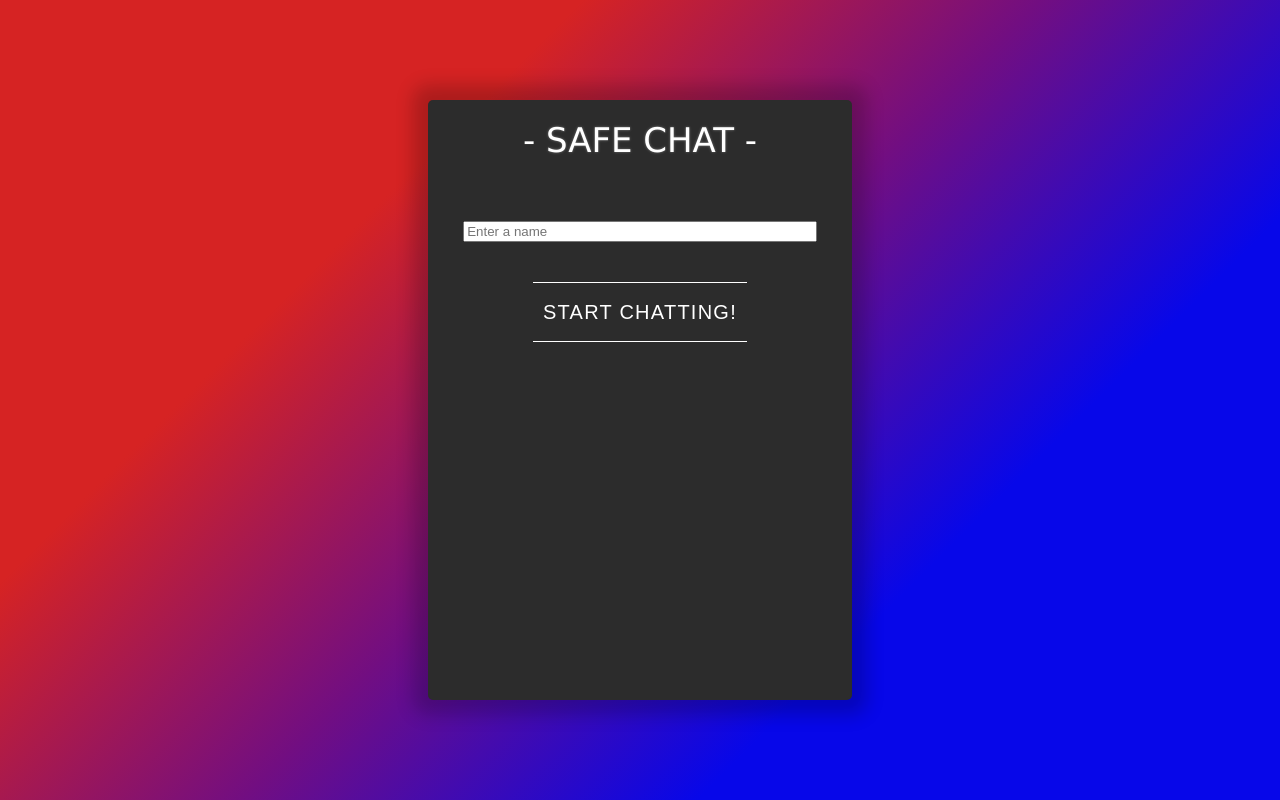
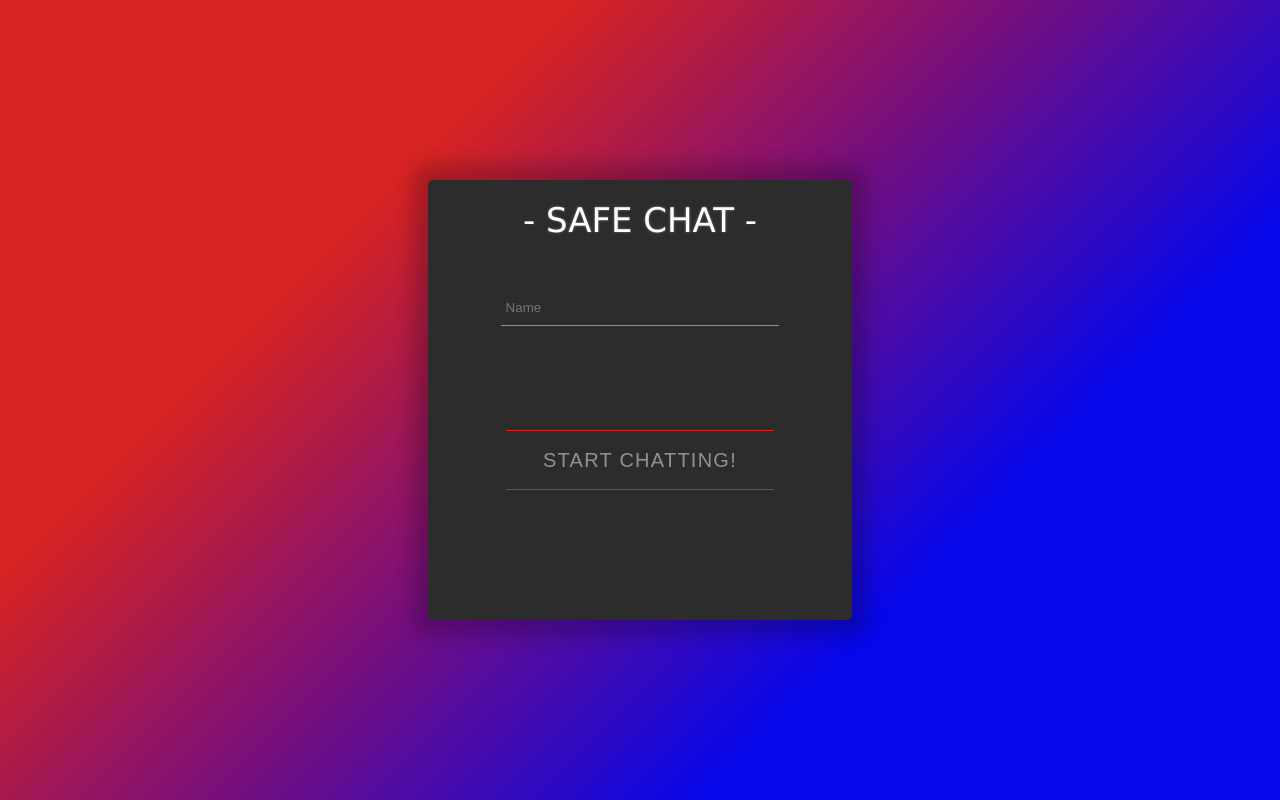
Before and after one commit to AaloFanaa/htldo4_swp, a React (Vite) app in the folder chatApp/front-end/: page / in a window 1280 px wide. Built offline with nearby package versions, Linux system fonts and the light colour scheme; no server answers.

Commit message:
loging in working on signaling server

```diff
--- a/chatApp/front-end/src/MainWrapper.tsx
+++ b/chatApp/front-end/src/MainWrapper.tsx
@@ -44,16 +44,16 @@ const MainWrapper = (props: props) => {
 
   //Handle socket messages
   useEffect(() => {
-    let data = socketMessages.pop();
+    let data: any = socketMessages.pop();
     if (data) {
       switch (data.type) {
         case 'connect':
           setSocketOpen(true);
           console.log('Connected!');
           break;
-        // case 'login':
-        //   onLogin(data);
-        //   break;
+        case 'login':
+          onLogin(data);
+          break;
         // case 'updateUsers':
         //   updateUsersList(data);
         //   break;
@@ -76,7 +76,24 @@ const MainWrapper = (props: props) => {
   }, [socketMessages]);
 
   //function for sending messages
-  const sendSocketMessage = () => {};
+  const sendSocketMessage = (message: Object) => {
+    webSocket.current?.send(JSON.stringify(message));
+  };
+
+  const handleLogin: () => void = () => {
+    setLoggingIn(true);
+    sendSocketMessage({
+      type: 'login',
+      name,
+    });
+  };
+
+  const onLogin: (data: any) => void = (data: any) => {
+    setLoggingIn(false);
+    if (data.success) {
+      console.log('Logged in!');
+    }
+  };
 
   return (
     <>
@@ -87,7 +104,14 @@ const MainWrapper = (props: props) => {
           <Chat></Chat>
         </div>
       ) : (
-        <Login></Login>
+        <Login
+          onNameChange={(username: string) => {
+            setName(username);
+          }}
+          onNameSubmit={() => {
+            handleLogin();
+          }}
+        ></Login>
       )}
     </>
   );
--- a/chatApp/front-end/src/components/Login.tsx
+++ b/chatApp/front-end/src/components/Login.tsx
@@ -1,8 +1,26 @@
-import { FormEventHandler } from 'react';
+import { FormEventHandler, useEffect, useState } from 'react';
 import styles from '../styles/Login.module.css';
 
-function Login() {
-  const handleSubmit = () => {};
+interface propsInterface {
+  onNameSubmit: () => void;
+  onNameChange: (name: string) => void;
+}
+
+function Login(props: propsInterface) {
+  const [nameValue, setNameValue] = useState<string>('');
+
+  const handleChange = (event: any) => {
+    setNameValue(event.target.value);
+  };
+
+  const handleSubmit = (event: any) => {
+    event.preventDefault();
+    props.onNameSubmit();
+  };
+
+  useEffect(() => {
+    props.onNameChange(nameValue);
+  }, [handleSubmit]);
 
   return (
     <div className={styles.Login}>
@@ -10,11 +28,13 @@ function Login() {
         <span className={styles.loginText}>
           - <span className={styles.loginHlText}>Safe Chat</span> -
         </span>
-        <form method='post' onSubmit={handleSubmit}>
+        <form onSubmit={handleSubmit} className={styles.loginForm}>
           <input
+            id='nameInput'
+            placeholder='Name'
             className={styles.loginInputName}
             type='text'
-            placeholder='Enter a name'
+            onChange={handleChange}
           />
           <button className={styles.loginButton} type='submit'>
             Start chatting!
--- a/chatApp/front-end/src/styles/Login.module.css
+++ b/chatApp/front-end/src/styles/Login.module.css
@@ -18,7 +18,7 @@
   flex-direction: column;
   background-color: var(--bgColor);
   width: 30%;
-  height: 70%;
+  height: 50%;
   padding: 2rem;
   border-radius: 0.5rem;
   box-shadow: 0px 0px 18px 15px rgba(0, 0, 0, 0.2);
@@ -35,13 +35,46 @@
   text-transform: uppercase;
 }
 
+.loginForm {
+  width: 100%;
+  height: 60%;
+  display: flex;
+  justify-content: space-between;
+  align-items: center;
+  flex-direction: column;
+}
+
 .loginInputName {
   align-self: center;
   margin: 2rem 0;
-  width: 90%;
+  padding: 0.2rem 0.5rem;
+  width: 70%;
+  height: 13%;
+  color: var(--textColor);
+  outline: none;
+  background-color: transparent;
+  border: none;
+  border-bottom: 1px solid var(--fgColor);
+  position: relative;
+  display: inline-block;
+}
+
+.loginInputName:focus {
+  background-color: var(--bgHlColor);
+}
+.loginInputName:hover {
+  background-color: var(--bgHlColor);
+}
+
+.loginInputName::after {
+  content: '';
+  position: absolute;
+  height: 100%;
+  width: 100%;
 }
 
 .loginButton {
+  width: 70%;
   margin: 1em;
   position: relative;
   font-size: 1rem;
@@ -54,12 +87,13 @@
   border: none;
   outline: none;
   cursor: pointer;
+  color: var(--fgColor);
+  transition: all 0.2s;
+}
+
+.loginButton:hover {
   color: var(--textColor);
 }
-
-/* .loginButton:hover {
-  animation: hoverTextColor 1s forwards;
-} */
 
 .loginButton:before,
 .loginButton:after {
@@ -73,19 +107,14 @@
 .loginButton:before {
   top: 0;
   left: 0;
-  box-shadow: inset 1px 1px 0 0 var(--textColor);
+  box-shadow: inset 1px 1px 0 0 var(--fgColor);
+  animation: hoverShadowBefore 2s infinite;
 }
 .loginButton:after {
   right: 0;
   bottom: 0;
-  box-shadow: inset -1px -1px 0 0 var(--textColor);
-}
-
-.loginButton:hover:before {
-  animation: hoverShadowBefore 1s forwards;
-}
-.loginButton:hover:after {
-  animation: hoverShadowAfter 1s forwards;
+  box-shadow: inset -1px -1px 0 0 var(--fgColor);
+  animation: hoverShadowAfter 2s infinite;
 }
 
 @keyframes hoverTextColor {
--- a/chatApp/front-end/src/styles/index.css
+++ b/chatApp/front-end/src/styles/index.css
@@ -8,7 +8,7 @@
 
   /* Background colors */
   --bgColor: #2c2c2c;
-  --bgHlColor: #414141;
+  --bgHlColor: #313131;
 
   /* Foreground color */
   --fgColor: #919191;
```
